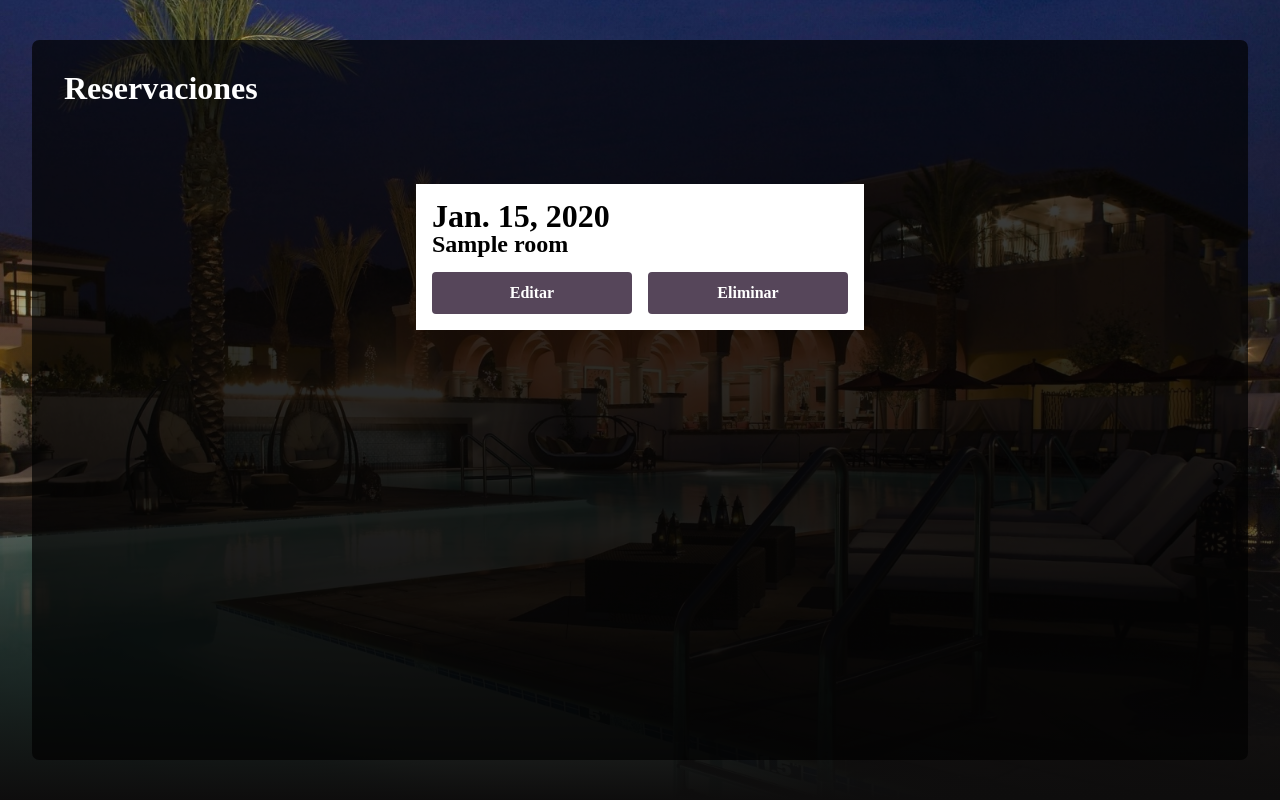
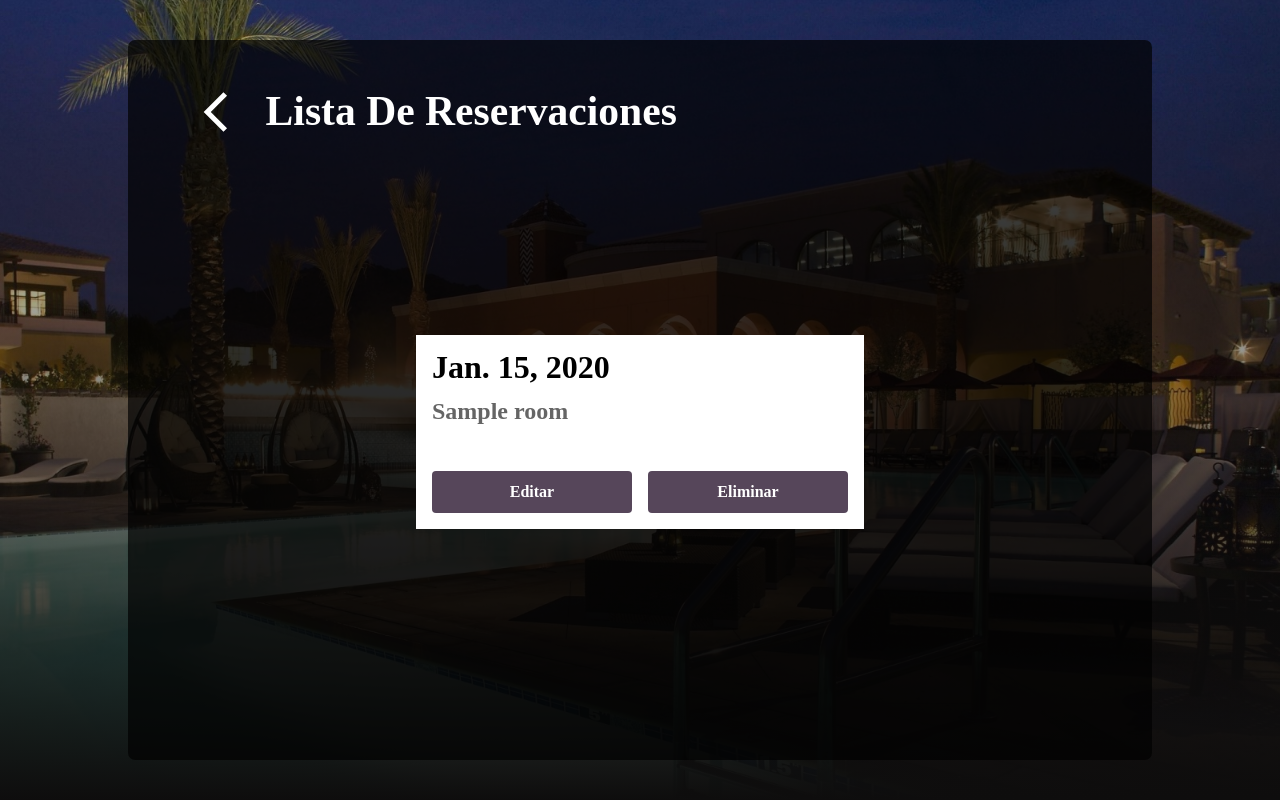
Before and after one commit to MaximilianoMO95/COCAREEF, a Django app: page /reservations/ in a window 1280 px wide. Run offline with Django 5.2, Linux system fonts and the light colour scheme; a user stored in the database is signed in; tables that the repository leaves empty hold one stand-in row (values such as "Sample post").

Commit message:
agregar estilos generales y actualizar vista de lista de reservas

```diff
--- a/static/css/styles.css
+++ b/static/css/styles.css
@@ -163,6 +163,18 @@ select {
 .h-100vh { height: 100vh; }
 .h-80vh  { height: 80vh; }
 .h-60vh  { height: 60vh; }
+.min-w-100vw { min-width: 100vw; }
+.min-w-80vw  { min-width: 80vw; }
+.min-w-60vw  { min-width: 60vw; }
+.min-h-100vh { min-height: 100vh; }
+.min-h-80vh  { min-height: 80vh; }
+.min-h-60vh  { min-height: 60vh; }
+.max-w-100vw { max-width: 100vw; }
+.max-w-80vw  { max-width: 80vw; }
+.max-w-60vw  { max-width: 60vw; }
+.max-h-100vh { max-height: 100vh; }
+.max-h-80vh  { max-height: 80vh; }
+.max-h-60vh  { max-height: 60vh; }
 
 .error { color: #FF7A7A; }
 .icon { color: var(--text-color-primary); }
--- a/templates/reservations/admin/list.html
+++ b/templates/reservations/admin/list.html
@@ -2,16 +2,39 @@
 
 {% block title %}Hotel Reef - Lista de reservaciones{% endblock title %}
 
+{% block content %}
+<main class="background-bg">
+    <div class="glass-container">
+        {% include 'navbar.html' with title='Lista De Reservaciones' backurl='/admin-panel' %}
+
+        {% if object_list %}
+            <div class="d-flex justify-content-center align-items-center min-h-60vh">
+                <div class="card-list-ctn mt-3">
+                {% for reservation in object_list %}
+                    <div class="card">
+                        <div class="card-body">
+                            <div class="d-flex g-1 col">
+                                <h1>{{ reservation.start_date }}</h1>
+                                <h2>{{ reservation.room.name }}</h2>
+                            </div>
+                            <div class="d-flex row g-1 mt-2">
+                                <a role="button" class="btn-primary" href="#">Editar</a>
+                                <a role="button" class="btn-primary" href="#">Eliminar</a>
+                            </div>
+                        </div>
+                    </div>
+                {% endfor %}
+                </div>
+            </div>
+        {% else %}
+            <h1>No Se Encontro Ninguna Reserva</h1>
+        {% endif %}
+    </div>
+</main>
+{% endblock content %}
+
 {% block head %}
 <style>
-    main {
-        display: flex;
-        align-items: center;
-        justify-content: center;
-        width: 100vw;
-        min-height: 100vh;
-    }
-
     .card {
         display: flex;
         background: var(--bg-primary, #FFF);
@@ -22,7 +45,11 @@
         flex-wrap: wrap;
         gap: 1em;
         padding: 0;
-        min-width: 320px;
+        min-width: 300px;
+
+        & h2 {
+            opacity: 0.6;
+        }
 
         & .card-body {
             padding: 1em;
@@ -36,46 +63,9 @@
         display: flex;
         flex-direction: row;
         flex-wrap: wrap;
-        justify-content: space-around;
-        align-items: center;
+        justify-content: center;
+        align-items: stretch;
         gap: 1.5em;
-    }
-
-    .title {
-        display: flex;
-        color: var(--title-color, #FFF);
-        width: 100vw;
-        padding-left: 5vw;
-        margin-bottom: 5vw;
     }
 </style>
 {% endblock head %}
-
-{% block content %}
-<main class="background-bg">
-    <div class="glass-container">
-        <h1 class="title">Reservaciones</h1>
-
-        {% if object_list %}
-            <div class="card-list-ctn">
-            {% for reservation in object_list %}
-                <div class="card">
-                    <div class="card-body">
-                        <div>
-                            <h1>{{ reservation.start_date }}</h1>
-                            <h2>{{ reservation.room.name }}</h2>
-                        </div>
-                        <div class="d-flex row g-1">
-                            <a role="button" class="btn-primary" href="#">Editar</a>
-                            <a role="button" class="btn-primary" href="#">Eliminar</a>
-                        </div>
-                    </div>
-                </div>
-            {% endfor %}
-            </div>
-        {% else %}
-            <h1>Can't find any reservation</h1>
-        {% endif %}
-    </div>
-</main>
-{% endblock content %}
```
